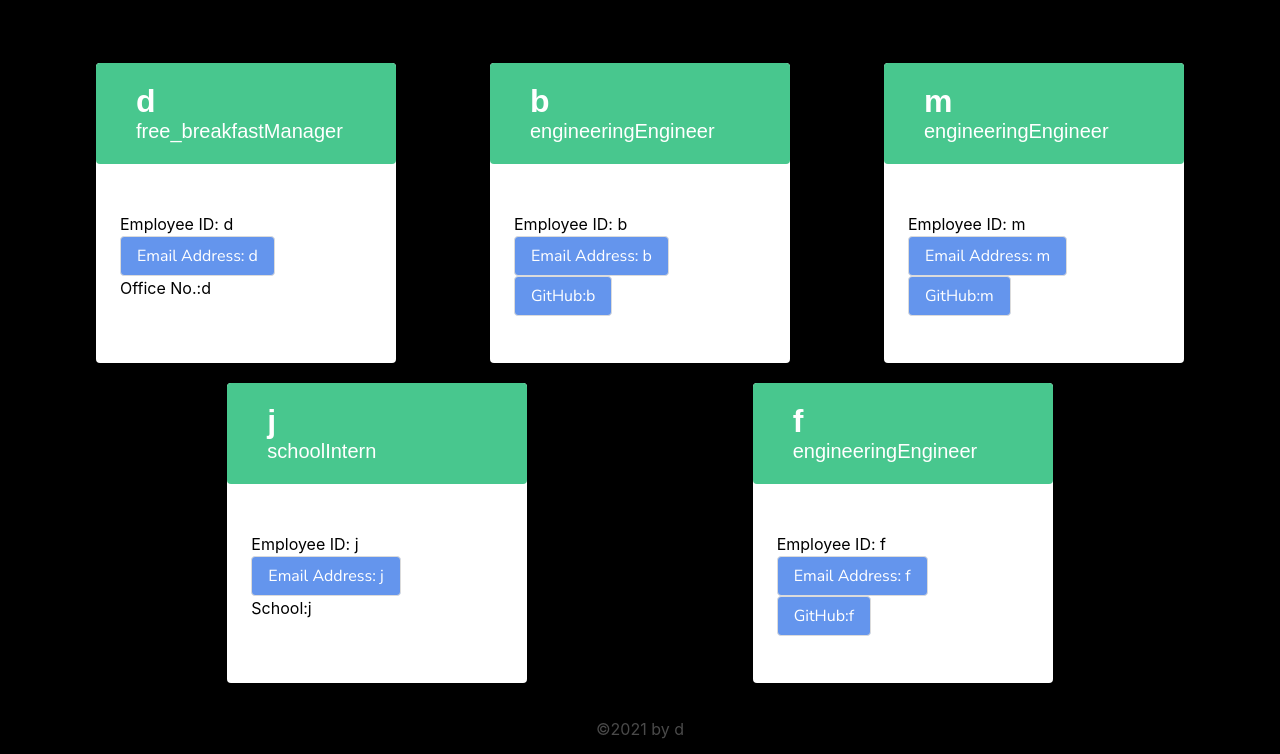
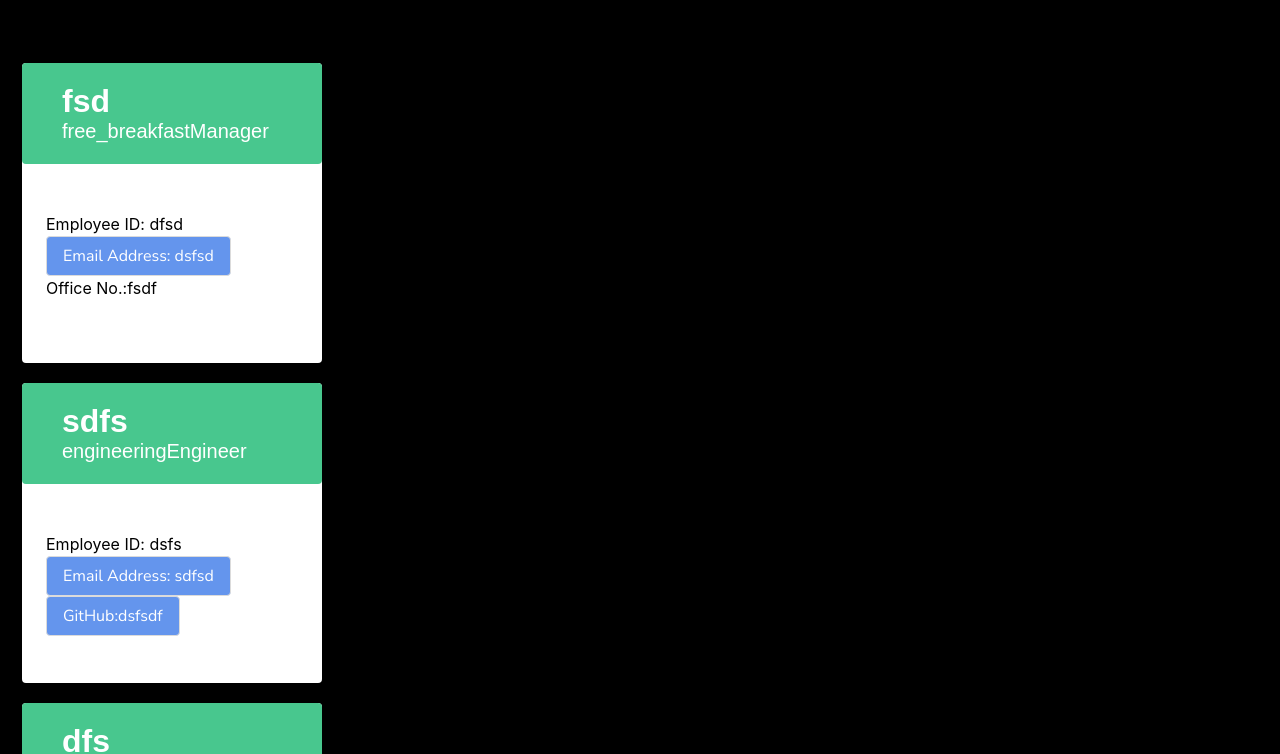
Before and after one commit to raf203/Team-Profile-Generator, a website: page dist/index.html in a window 1280 px wide. Shown: the part 59-813 px from the top of the page. Drawn offline with nearby package versions, Linux system fonts and the light colour scheme.

Commit message:
update cards

```diff
--- a/dist/index.html
+++ b/dist/index.html
@@ -18,62 +18,42 @@
         <h1 class="title has-text-centered">My Team</h1>
       </header>
 
-    <div class="tile is-parent is-justify-content-space-evenly  is-flex-wrap-wrap is-flex-direction-row">
-      <div class="card is-child" id="card-size">
-    <header class="card-header-tile title notification is-success">d
+      <div class="tile is-parent is-vertical is-12">
+        <div class="card is-child is-12" id="card-size">
+        <header class="card-header-tile title notification is-success">fsd
         <div class="subtitle"><span class="material-icons">free_breakfast</span>Manager</>
         </header>
         <div class="card-content">
-      <p class="subtitle-5">Employee ID: d</p>
-      <button class="button is-normal">Email Address: d</button>
+          <p class="subtitle-5">Employee ID: dfsd</p>
+          <button class="button is-normal">Email Address: dsfsd</button>
           <div></div>
-      <p class="subtitle-5">Office No.:d</p>
+          <p class="subtitle-5">Office No.:fsdf</p>
         </div>
-  </div><div class="card is-child" id="card-size">
-    <header class="card-header-tile title notification is-success">b
+      </div><div class="card is-child is-12" id="card-size">
+        <header class="card-header-tile title notification is-success">sdfs
         <div class="subtitle"><span class="material-icons-outlined">engineering</span>Engineer</>
         </header>
         <div class="card-content">
-      <p class="subtitle-5">Employee ID: b</p>
-      <button class="button is-normal">Email Address: b</button>
+          <p class="subtitle-5">Employee ID: dsfs</p>
+          <button class="button is-normal">Email Address: sdfsd</button>
           <div></div>
-      <button class="button is-normal">GitHub:b</button>
+          <button class="button is-normal">GitHub:dsfsdf</button>
         </div>
-  </div><div class="card is-child" id="card-size">
-    <header class="card-header-tile title notification is-success">m
-    <div class="subtitle"><span class="material-icons-outlined">engineering</span>Engineer</>
-    </header>
-    <div class="card-content">
-      <p class="subtitle-5">Employee ID: m</p>
-      <button class="button is-normal">Email Address: m</button>
-      <div></div>
-      <button class="button is-normal">GitHub:m</button>
-    </div>
-  </div><div class="card is-child" id="card-size">
-    <header class="card-header-tile title notification is-success">j
+      </div><div class="card is-child is-12" id="card-size">
+        <header class="card-header-tile title notification is-success">dfs
         <div class="subtitle"><span class="material-icons">school</span>Intern</>
         </header>
         <div class="card-content">
-      <p class="subtitle-5">Employee ID: j</p>
-      <button class="button is-normal">Email Address: j</button>
+          <p class="subtitle-5">Employee ID: dsfs</p>
+          <button class="button is-normal">Email Address: dfsdf</button>
           <div></div>
-      <p class="subtitle-5">School:j</p>
-    </div>
-  </div><div class="card is-child" id="card-size">
-    <header class="card-header-tile title notification is-success">f
-    <div class="subtitle"><span class="material-icons-outlined">engineering</span>Engineer</>
-    </header>
-    <div class="card-content">
-      <p class="subtitle-5">Employee ID: f</p>
-      <button class="button is-normal">Email Address: f</button>
-      <div></div>
-      <button class="button is-normal">GitHub:f</button>
+          <p class="subtitle-5">School:sdfsd</p>
         </div>
       </div>
       </div>
 
       <footer class="container has-text-centered py-3">
-    <h3 class="text-dark">&copy;2021 by d</h3>
+        <h3 class="text-dark">&copy;2021 by fsd</h3>
       </footer>
     </body>
     </html>
```
Lines whose indentation alone changed are shown as unchanged.
